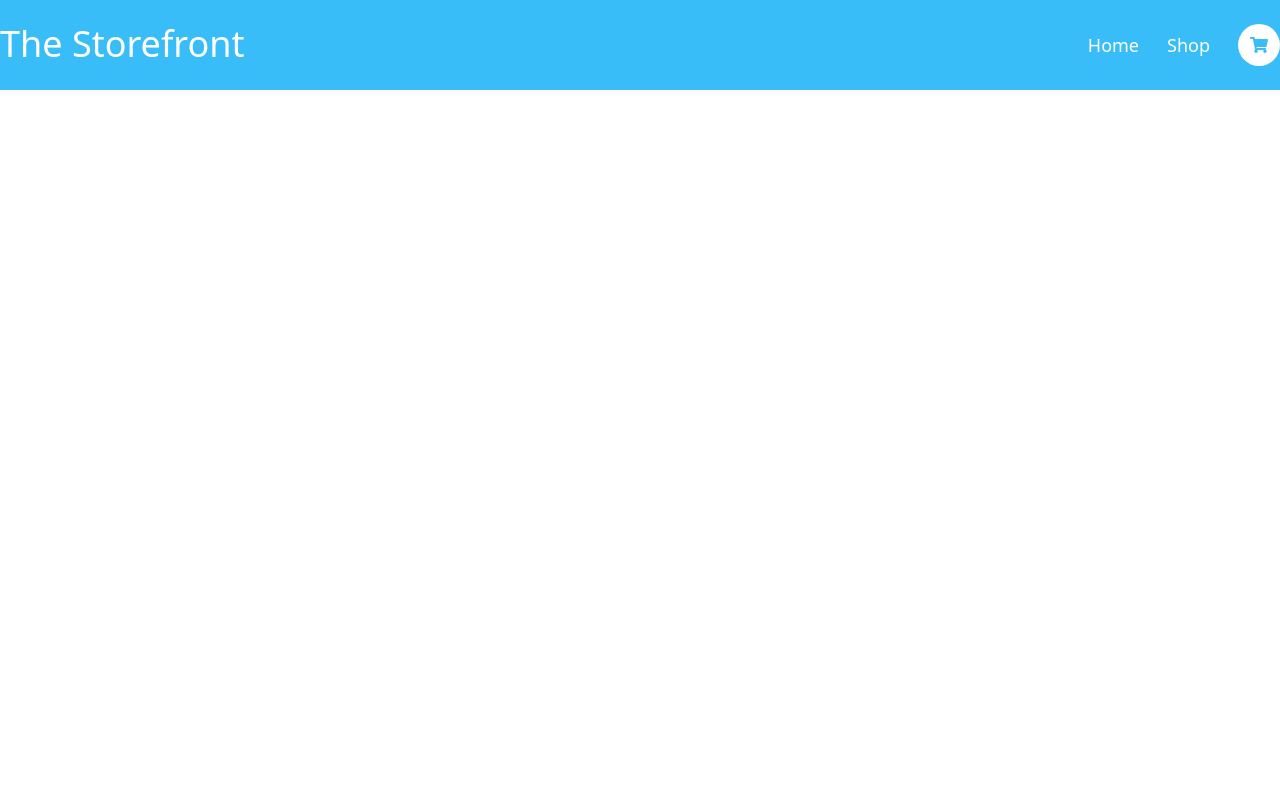
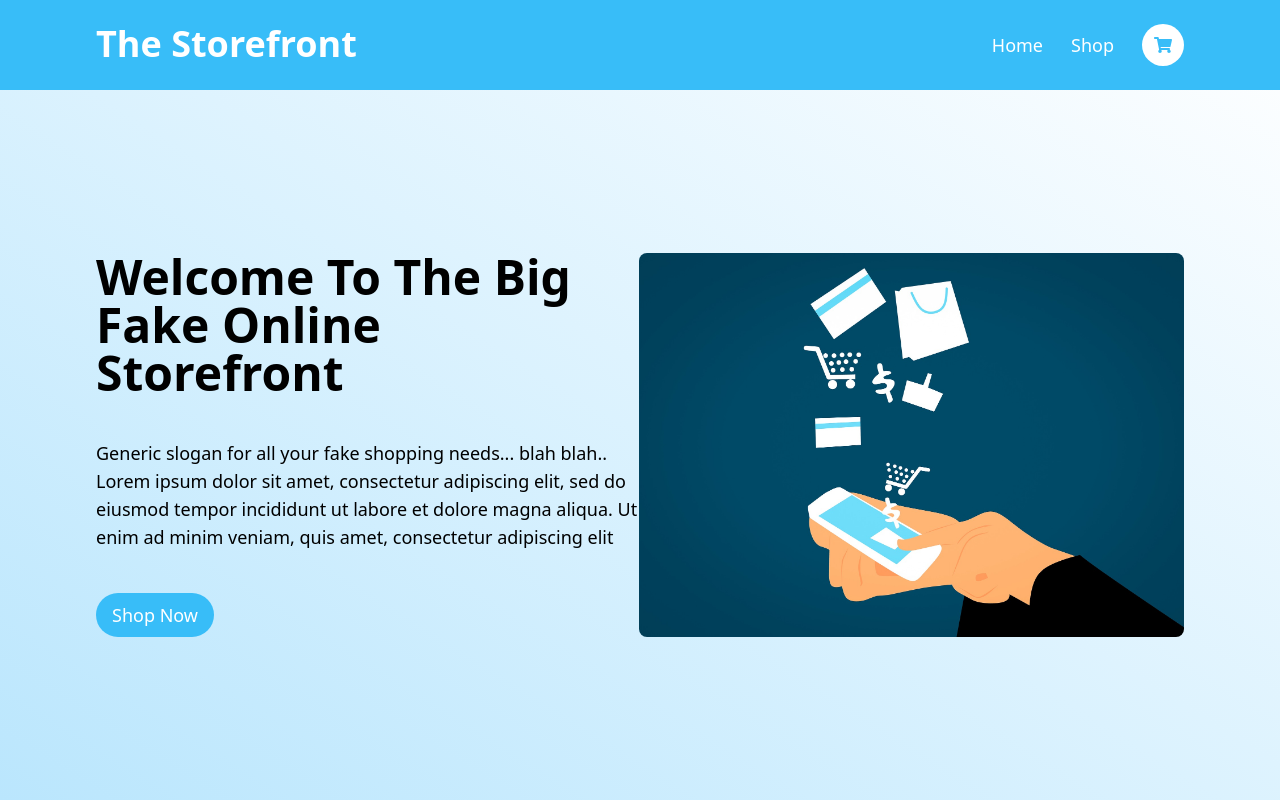
Before and after one commit to evan1mclean/shopping-cart, a React (Create React App) app: page / in a window 1280 px wide. Built offline with nearby package versions, Linux system fonts and the light colour scheme.

Commit message:
feat: Add home page and styles, add app styles, fix header styles

```diff
--- a/src/App.js
+++ b/src/App.js
@@ -6,12 +6,12 @@ import ShoppingCart from "./Components/Shopping Cart/ShoppingCart";
 
 function App() {
   return (
-    <div className="App">
-      <Header />
+    <div className="App h-screen flex flex-col bg-gradient-to-tr from-sky-200">
       <BrowserRouter>
+        <Header />
         <Routes>
-          <Route path="/" element={<Home />}/>
-          <Route path="/products" element={<Products />}/>
+          <Route path="/" element={<Home />} />
+          <Route path="/products" element={<Products />} />
         </Routes>
       </BrowserRouter>
       <ShoppingCart />
--- a/src/Components/Header.js
+++ b/src/Components/Header.js
@@ -1,19 +1,20 @@
 import { FaShoppingCart } from "react-icons/fa";
+import { Link } from "react-router-dom";
 
 function Header() {
   return (
-    <div className="text-white bg-sky-400 py-6">
-      <div className="container md:flex md:justify-between md:mx-auto">
-        <h1 className="text-4xl text-center md:mb-0 mb-4">
-          <a href="/">The Storefront</a>
-        </h1>
+    <div className="text-white bg-sky-400 py-6 md:px-24">
+      <div className="md:flex md:justify-between w-full">
+        <Link to={"/"}>
+          <h1 className="text-4xl text-center md:mb-0 mb-4 font-bold">The Storefront</h1>
+        </Link>
         <div className="flex gap-7 text-lg justify-center items-center">
-          <div className="hover:scale-110 transition duration-100">
-            <a href="/">Home</a>
-          </div>
-          <div className="hover:scale-110 transition duration-100">
-            <a href="/products">Shop</a>
-          </div>
+          <Link to={"/"}>
+            <div className="hover:scale-110 transition duration-100">Home</div>
+          </Link>
+          <Link to={"/products"}>
+            <div className="hover:scale-110 transition duration-100">Shop</div>
+          </Link>
           <button className="rounded-full bg-white text-sky-400 px-3 py-3 flex justify-center items-center hover:scale-110 transition duration-100">
             <FaShoppingCart />
           </button>
--- a/src/Components/Home.js
+++ b/src/Components/Home.js
@@ -1,7 +1,32 @@
+import { Link } from "react-router-dom";
+import shopping from "../images/shopping.jpg";
+
 function Home() {
   return (
-    <div className="Home">
-
+    <div
+      className="grow flex lg:justify-between lg:items-center md:items-center w-full lg:px-24 px-4 py-10"
+    >
+      <div className="lg:h-96 lg:w-1/2 flex flex-col lg:justify-between md:justify-between gap-7">
+        <h1 className="lg:text-5xl md:text-5xl text-3xl font-bold lg:text-left text-center">
+          Welcome To The Big Fake Online Storefront
+        </h1>
+        <p className="text-lg">
+          Generic slogan for all your fake shopping needs... blah blah.. Lorem
+          ipsum dolor sit amet, consectetur adipiscing elit, sed do eiusmod
+          tempor incididunt ut labore et dolore magna aliqua. Ut enim ad minim
+          veniam, quis amet, consectetur adipiscing elit
+        </p>
+        <Link to={"/products"}>
+          <div className="text-center lg:text-left">
+            <button className="bg-sky-400 text-white text-lg py-2 px-4 rounded-3xl hover:scale-110 transition duration-100">
+              Shop Now
+            </button>
+          </div>
+        </Link>
+      </div>
+      {<div>
+        <img src={shopping} alt="Online Shopping" className="lg:h-96 lg:w-auto rounded-lg h-0 w-0" />
+      </div>}
     </div>
   );
 }
--- a/src/index.css
+++ b/src/index.css
@@ -1,3 +1,7 @@
 @tailwind base;
 @tailwind components;
 @tailwind utilities;
+
+/* * {
+  border: 1px solid red;
+} */
```
Also changed, not shown: src/images/shopping.jpg (added).
